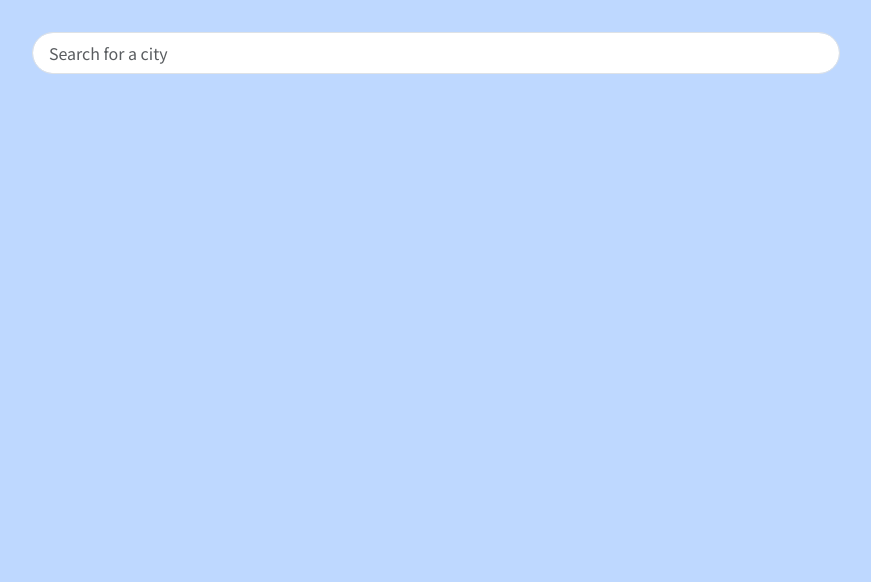
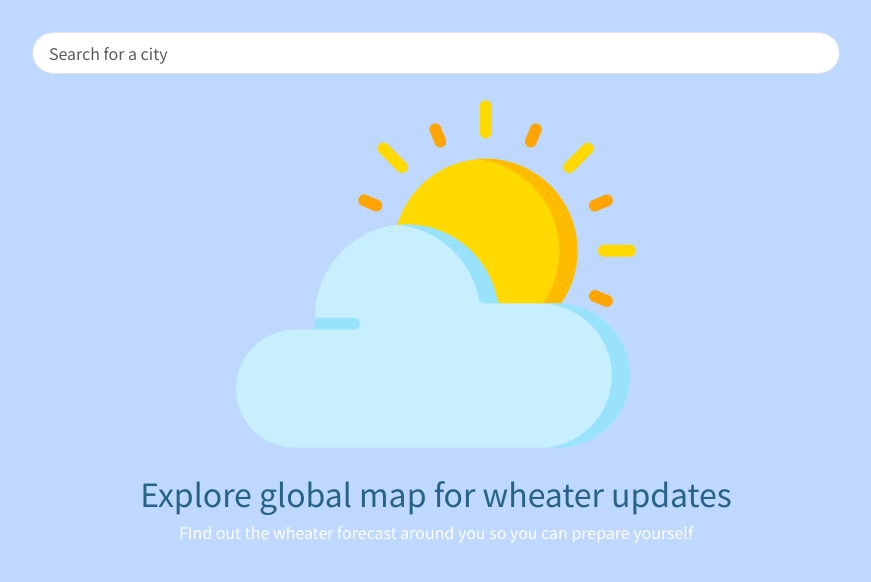
Before and after one commit to IvanovVasil02/WeatherApp-project, a React (Create React App) app: page / in a window 1280 px wide. Shown: the top 582 px of the page, without its empty margins (204-1075 px from the left). Built offline with nearby package versions, Linux system fonts and the light colour scheme.

Commit message:
add litle update

```diff
--- a/src/components/MeteoForm.jsx
+++ b/src/components/MeteoForm.jsx
@@ -1,8 +1,10 @@
-import { Form } from "react-bootstrap";
-import { useDispatch } from "react-redux";
+import { Col, Form } from "react-bootstrap";
+import { useDispatch, useSelector } from "react-redux";
+import cloud from "../assets/few-Clouds.png";
 
 const MeteoForm = () => {
   const dispatch = useDispatch();
+  const currentCoord = useSelector((state) => state.currentCoord.content);
 
   const handleSubmit = async (event) => {
     event.preventDefault();
@@ -29,6 +31,14 @@ const MeteoForm = () => {
       <Form onSubmit={handleSubmit}>
         <Form.Control type='search' placeholder='Search for a city' className='py-2 px-3 rounded-5' />
       </Form>
+
+      {!currentCoord && (
+        <Col xs={12} className='d-flex justify-content-center flex-column align-items-center text-center'>
+          <img variant='top' src={cloud} alt='sun' className='img-fluid w-100' style={{ maxWidth: "400px" }} />
+          <h2>Explore global map for wheater updates</h2>
+          <p className='text-white'>FInd out the wheater forecast around you so you can prepare yourself</p>
+        </Col>
+      )}
     </>
   );
 };
```
